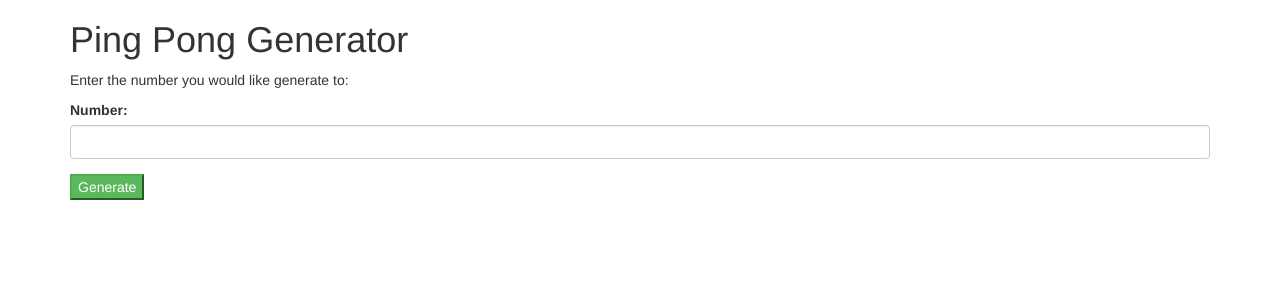
After one commit to loganwuu/pingpongtest, a PHP site: template views/form.html.twig in a window 1280 px wide. The commit adds this page. Shown: the top 300 px of the page. Run offline with PHP 8.4, Linux system fonts and the light colour scheme; the template is opened without the code that fills it, so the values that code supplies are empty; some libraries are stand-ins or nearby versions.

Commit message:
create .twig files.

```diff
--- /dev/null
+++ b/views/form.html.twig
@@ -0,0 +1,20 @@
+<!DOCTYPE html>
+<html>
+<head>
+    <link rel='stylesheet' href='https://maxcdn.bootstrapcdn.com/bootstrap/3.3.1/css/bootstrap.min.css'>
+    <title>Ping Pong Generator</title>
+</head>
+<body>
+    <div class='container'>
+        <h1>Ping Pong Generator</h1>
+        <p>Enter the number you would like generate to:</p>
+        <form action='/view_ping_pong'>
+            <div class='form-group'>
+              <label for='number'>Number:</label>
+              <input id='number' name='number' class='form-control' type='number'>
+            </div>
+            <button type='submit' class='btn-success'>Generate</button>
+        </form>
+    </div>
+</body>
+</html>
```
Also changed, not shown: app/app.php (added, +22 -0 lines), src/PingPongGenerator.php (+5 -3 lines), tests/PingPongGeneratorTest.php (+13 -0 lines), views/ping_pong.html (added, +18 -0 lines).
